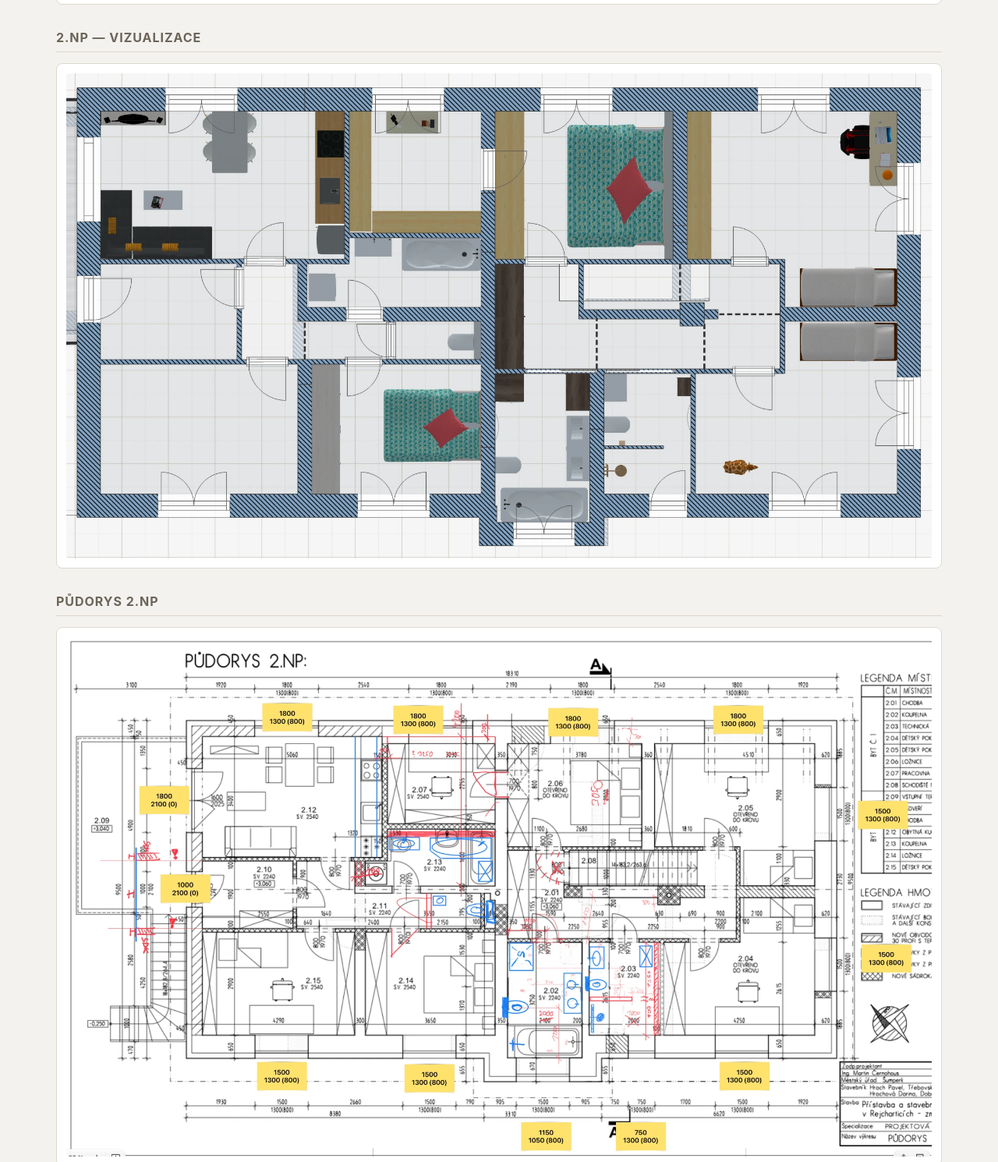
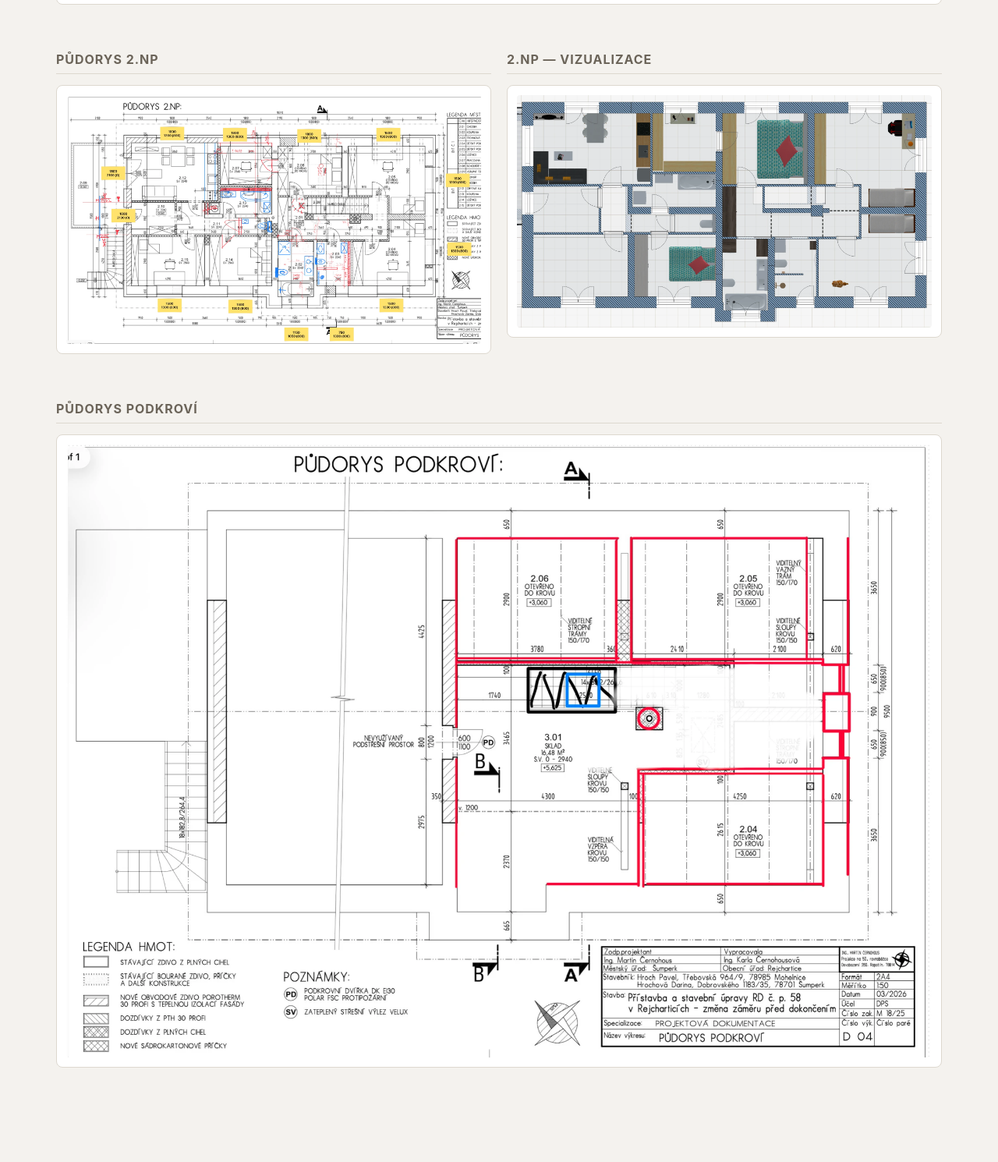
Before and after one commit to PavelHroch/rejchartice, a plain HTML site: page pudorysy-upravy/index.html in a window 1280 px wide. Shown: the part 916-2406 px from the top of the page at 78% size. After the commit the page ends 2377 px from the top, so only its background shows below. Drawn offline with Linux system fonts and the light colour scheme.

Commit message:
Půdorysy úpravy: podkroví, 2.NP půdorys a vizualizace vedle sebe
Co-Authored-By: Claude Opus 5.5 <noreply@anthropic.com>

```diff
--- a/pudorysy-upravy/index.html
+++ b/pudorysy-upravy/index.html
@@ -16,6 +16,8 @@
     padding: 12px;
   }
   .plan-card img { display: block; width: 100%; height: auto; cursor: zoom-in; border-radius: 4px; }
+  .plan-row { display: grid; grid-template-columns: 1fr 1fr; gap: 20px; align-items: start; }
+  @media (max-width: 900px) { .plan-row { grid-template-columns: 1fr; gap: 0; } }
   .plan-caption { margin-top: 8px; color: var(--muted); font-size: 14px; }
   /* v lightboxu: klik na obrázek = plné rozlišení se scrollováním */
   .lightbox.zoomable img { cursor: zoom-in; }
@@ -48,17 +50,27 @@
     </div>
   </section>
 
+  <!-- 2.NP: půdorys a vizualizace vedle sebe (pod 900 px pod sebou) -->
+  <div class="plan-row">
+    <section class="plan">
+      <h2 class="top-title">Půdorys 2.NP</h2>
+      <div class="plan-card">
+        <img src="img/pudorys-2np.webp?v=2" alt="Půdorys 2.NP s úpravami" data-caption="Půdorys 2.NP" />
+      </div>
+    </section>
+
     <section class="plan">
       <h2 class="top-title">2.NP — vizualizace</h2>
       <div class="plan-card">
         <img src="img/vizualizace-2np.webp?v=1" alt="Vizualizace 2.NP" data-caption="2.NP — vizualizace" />
       </div>
     </section>
+  </div>
 
   <section class="plan">
-    <h2 class="top-title">Půdorys 2.NP</h2>
+    <h2 class="top-title">Půdorys podkroví</h2>
     <div class="plan-card">
-      <img src="img/pudorys-2np.webp?v=2" alt="Půdorys 2.NP s úpravami" data-caption="Půdorys 2.NP" />
+      <img src="img/pudorys-podkrovi.webp?v=1" alt="Půdorys podkroví s úpravami" data-caption="Půdorys podkroví" />
     </div>
   </section>
 </main>
```
Also changed, not shown: pudorysy-upravy/img/pudorys-podkrovi.webp (added), 1 other file. Lines whose indentation alone changed are shown as unchanged.
